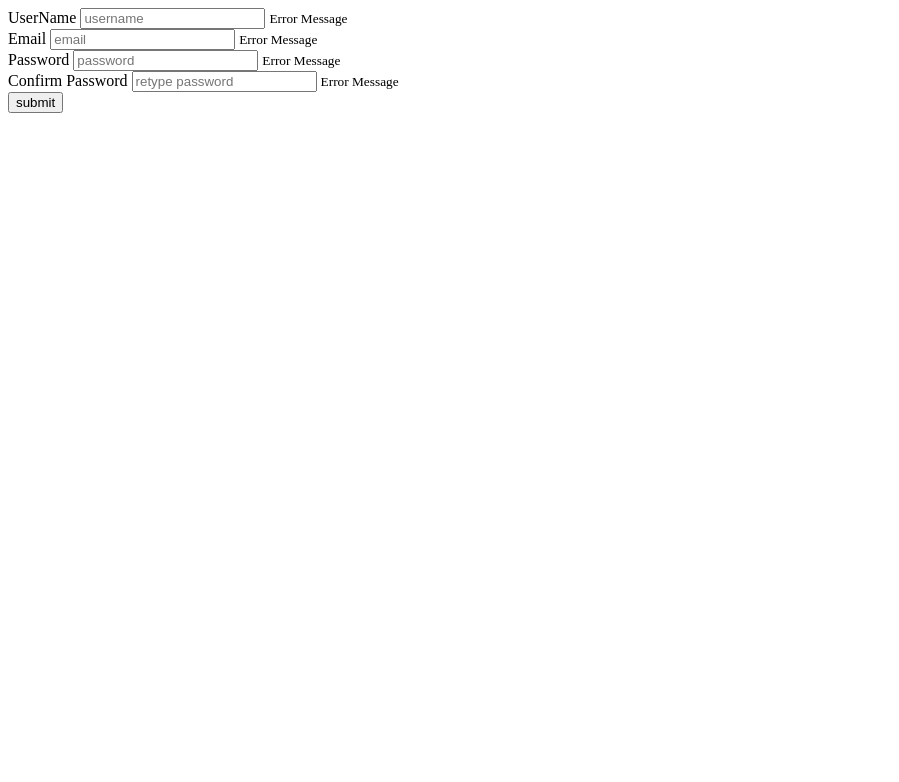
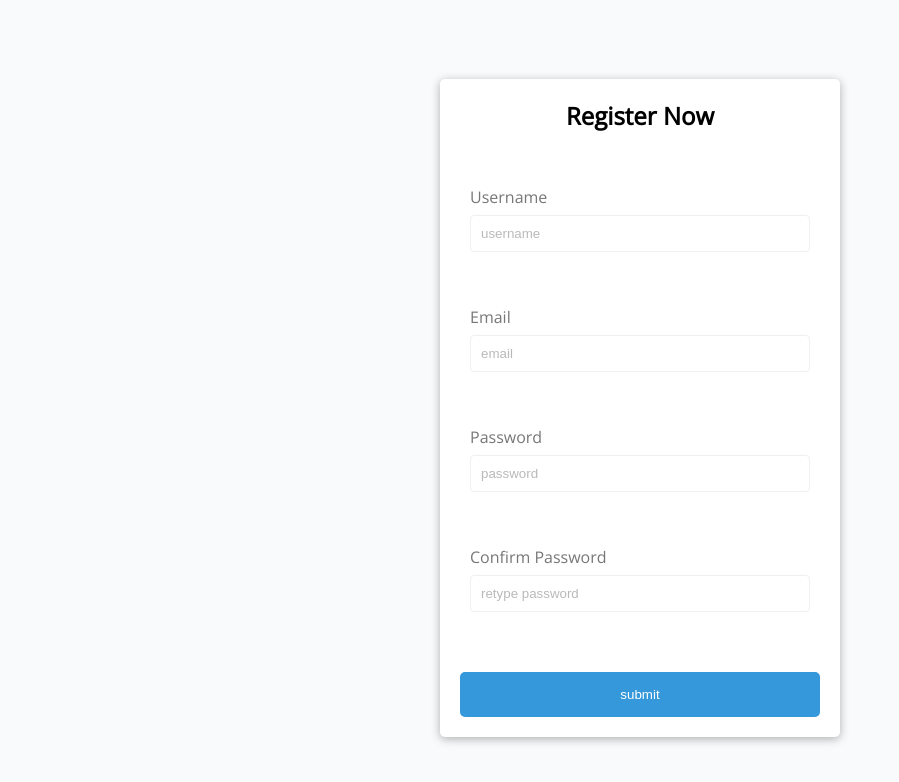
Before and after one commit to ishvar99/form_validation_vanillaJS, a plain HTML site: page index.html in a window 1280 px wide. Shown: the whole page, without its empty margins (0-899 px from the left). Drawn offline with nearby package versions, Linux system fonts and the light colour scheme.

Commit message:
added styling

```diff
--- a/index.html
+++ b/index.html
@@ -8,9 +8,10 @@
 </head>
 <body>
     <div class="container">
+        <h2>Register Now</h2>
         <form id="form" class="form">
             <div class="form-control">
-                <label for="username">UserName</label>
+                <label for="username">Username</label>
                 <input type="text" name="username" placeholder="username">
                 <small>Error Message</small>
             </div>
--- a/style.css
+++ b/style.css
@@ -0,0 +1,83 @@
+@import url('https://fonts.googleapis.com/css2?family=Open+Sans&display=swap');
+
+:root{
+    --success-color:#2ecc71;
+    --error-color:#e74c3c;
+}
+*{
+    box-sizing:border-box;
+}
+
+body{
+    background-color: #f9fafb;
+    font-family: 'Open Sans',sans-serif;
+    display: flex;
+    justify-content: center;
+    align-items: center;
+    min-height: 100vh;
+}
+
+.container{
+    background-color: white;
+    margin: 0;
+    box-shadow: 0 2px 10px rgba(0,0,0,0.3);
+    border-radius: 5px;
+    width: 400px;
+}
+h2{
+    text-align: center;
+}
+.form{
+    padding: 20px;
+}
+
+.form-control{
+    display: flex;
+    padding: 10px;
+    height: 120px;
+    flex-direction: column;
+    justify-content: space-around;
+}
+.form-control label{
+
+    color: #777;
+}
+.form-control input{
+    border-radius: 4px;
+    border: 1px solid #f0f0f0;
+    padding: 10px;
+}
+
+.form-control.success input{
+    border:2px solid var(--success-color)
+}
+.form-control.error input{
+    border:2px solid var(--error-color)
+}
+
+.form-control input:focus{
+    outline: 0;
+    border: 2px solid #777;
+}
+::placeholder{
+    opacity: 0.5;
+}
+
+
+.form-control small{
+    visibility: hidden;
+    color: var(--error-color);
+}
+.form-control.error small{
+    visibility: visible;
+}
+.form input[type=submit]
+{
+    margin-top: 20px;
+    background-color: #3498db;
+    border: none;
+    border-radius: 5px;
+    color: white;
+    padding: 15px;
+    width: 100%;
+}
```
